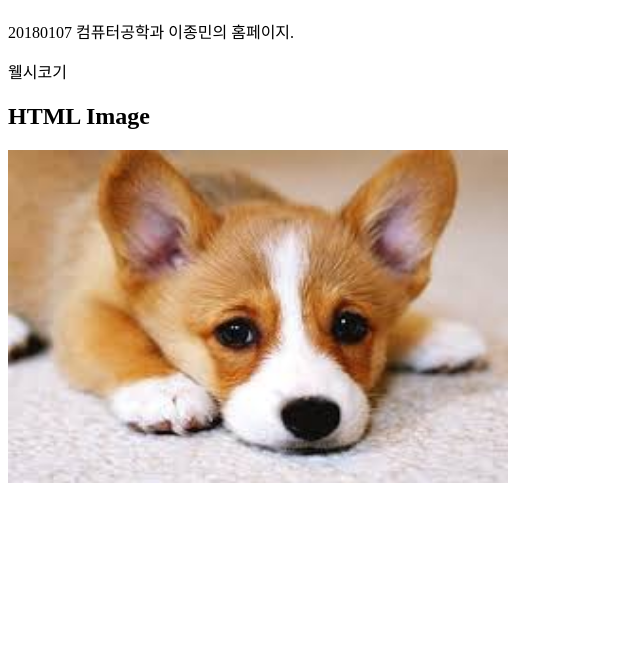
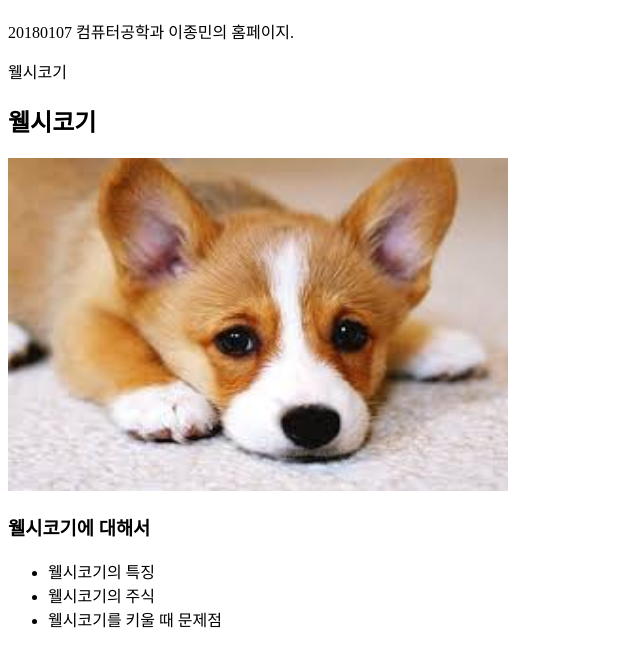
Before and after one commit to limitlesscollaboration/myhomepage, a plain HTML site: page index.html in a window 1280 px wide. Shown: the part 70-736 px from the top of the page, without its empty margins (0-640 px from the left). Drawn offline with Linux system fonts and the light colour scheme.

Commit message:
Update index.html

```diff
--- a/index.html
+++ b/index.html
@@ -9,10 +9,13 @@
 <p>20180107 컴퓨터공학과 이종민의 홈페이지.</p>
 
 <p>웰시코기</p>
-<h2>HTML Image</h2>
+<h2>웰시코기</h2>
 <img src="dog.jpg" alt="웰시코기" width="500" height="333">
-
-
+<h3> 웰시코기에 대해서 </h3>
+<ul>
+<li>웰시코기의 특징
+<li>웰시코기의 주식
+<li>웰시코기를 키울 때 문제점
 
 </body>
 </html>
```
